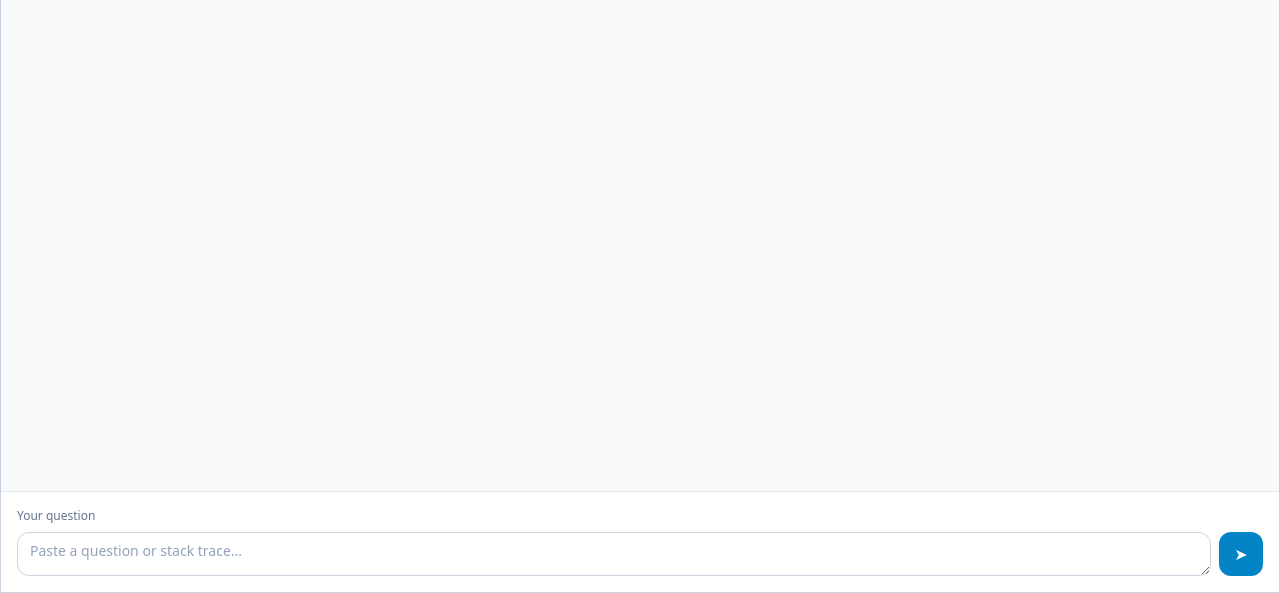
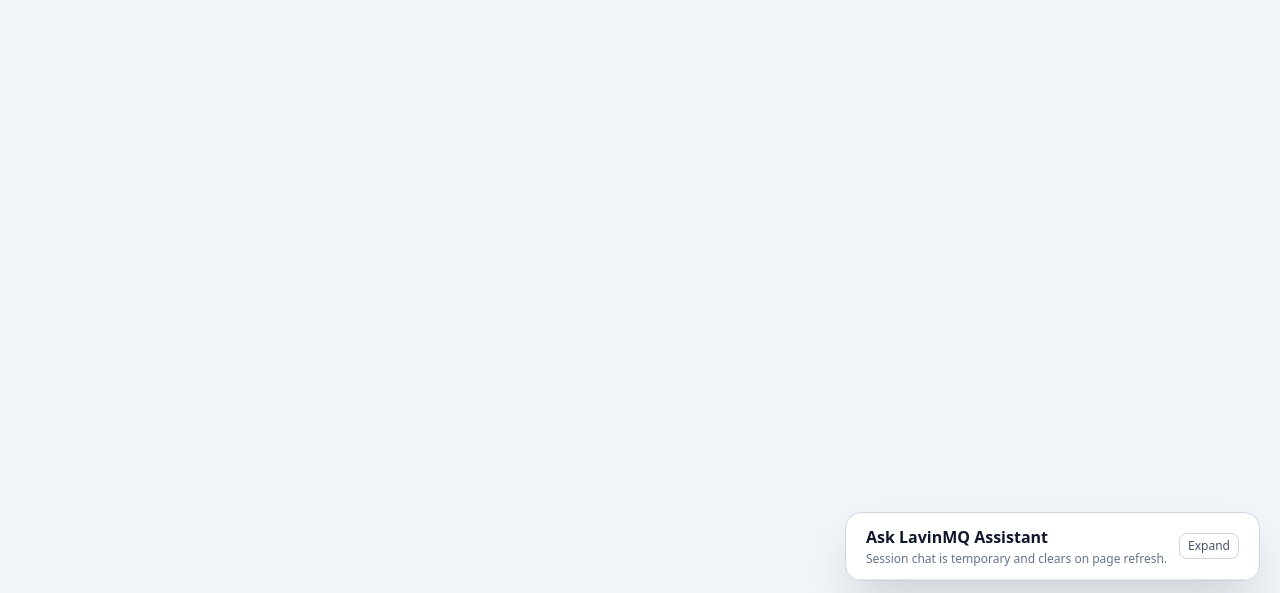
Before and after one commit to nyior/mq-compass, a website: page chat_widget/index.html in a window 1280 px wide. Shown: the part 207-800 px from the top of the page. Drawn offline with nearby package versions, Linux system fonts and the light colour scheme.

Commit message:
Update the chat interface to start in collapse mode

```diff
--- a/chat_widget/app.js
+++ b/chat_widget/app.js
@@ -109,6 +109,10 @@ function renderSources(sources) {
 }
 
 function autoResizeInput() {
+  if (chatBody.classList.contains("hidden")) {
+    return;
+  }
+
   const viewportHeight = window.visualViewport?.height || window.innerHeight;
   const maxInputHeight = Math.max(176, Math.floor(viewportHeight * 0.5));
 
@@ -123,12 +127,20 @@ function scrollToBottom() {
   messagesEl.scrollTop = messagesEl.scrollHeight;
 }
 
+function setChatExpanded(isExpanded) {
+  chatBody.classList.toggle("hidden", !isExpanded);
+  chatBody.classList.toggle("flex", isExpanded);
+  chatShellEl.classList.toggle("is-expanded", isExpanded);
+  toggleButtonEl.textContent = isExpanded ? "Collapse" : "Expand";
+  toggleButtonEl.setAttribute("aria-expanded", String(isExpanded));
+
+  if (isExpanded) {
+    autoResizeInput();
+  }
+}
+
 function toggleChat() {
-  const isHidden = chatBody.classList.toggle("hidden");
-  chatShellEl.classList.toggle("is-expanded", !isHidden);
-  toggleButtonEl.textContent = isHidden ? "Expand" : "Collapse";
-  toggleButtonEl.setAttribute("aria-expanded", String(!isHidden));
-  autoResizeInput();
+  setChatExpanded(chatBody.classList.contains("hidden"));
 }
 
 async function askQuestion(question) {
@@ -181,4 +193,4 @@ questionInputEl.addEventListener("keydown", (event) => {
 
 toggleButtonEl.addEventListener("click", toggleChat);
 
-autoResizeInput();
+setChatExpanded(false);
--- a/chat_widget/index.html
+++ b/chat_widget/index.html
@@ -17,19 +17,19 @@
       </p>
     </main>
 
-    <aside id="chat-shell" class="chat-shell is-expanded" aria-label="RAG chat widget">
+    <aside id="chat-shell" class="chat-shell" aria-label="RAG chat widget">
       <section id="chat-widget" class="flex min-h-[4rem] flex-col overflow-hidden border border-slate-300 bg-white shadow-2xl shadow-slate-900/20">
         <header class="flex items-center justify-between gap-3 border-b border-slate-200 px-4 py-3 sm:px-5">
           <div>
             <h2 class="text-sm font-semibold text-slate-900 sm:text-base">Ask LavinMQ Assistant</h2>
             <p class="mt-0.5 text-xs text-slate-500">Session chat is temporary and clears on page refresh.</p>
           </div>
-          <button id="toggle-chat" type="button" class="rounded-lg border border-slate-300 px-2 py-1 text-xs font-medium text-slate-600 hover:bg-slate-100" aria-expanded="true" aria-controls="chat-body">
-            Collapse
+          <button id="toggle-chat" type="button" class="rounded-lg border border-slate-300 px-2 py-1 text-xs font-medium text-slate-600 hover:bg-slate-100" aria-expanded="false" aria-controls="chat-body">
+            Expand
           </button>
         </header>
 
-        <div id="chat-body" class="flex min-h-0 flex-1 flex-col">
+        <div id="chat-body" class="hidden min-h-0 flex-1 flex-col">
           <div id="messages" class="chat-scroll flex min-h-0 flex-1 flex-col gap-3 overflow-y-auto bg-slate-50 px-3 py-3 sm:px-4">
             <article class="max-w-[90%] rounded-2xl rounded-tl-sm border border-slate-200 bg-white px-3 py-2 text-sm text-slate-700 sm:max-w-[85%]">
               Ask a question like “Why are messages piling up?” and I will query the retrieval API.
```
